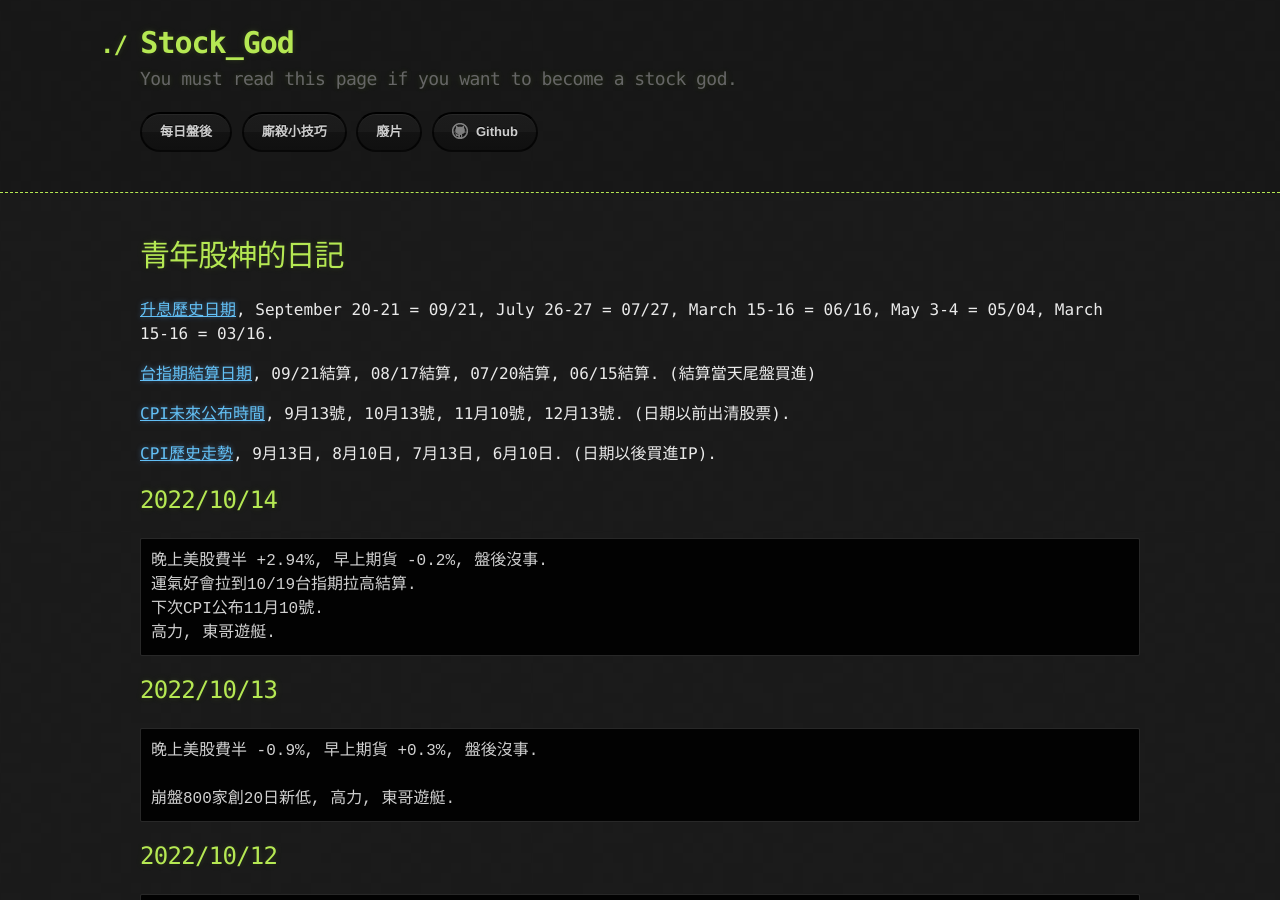
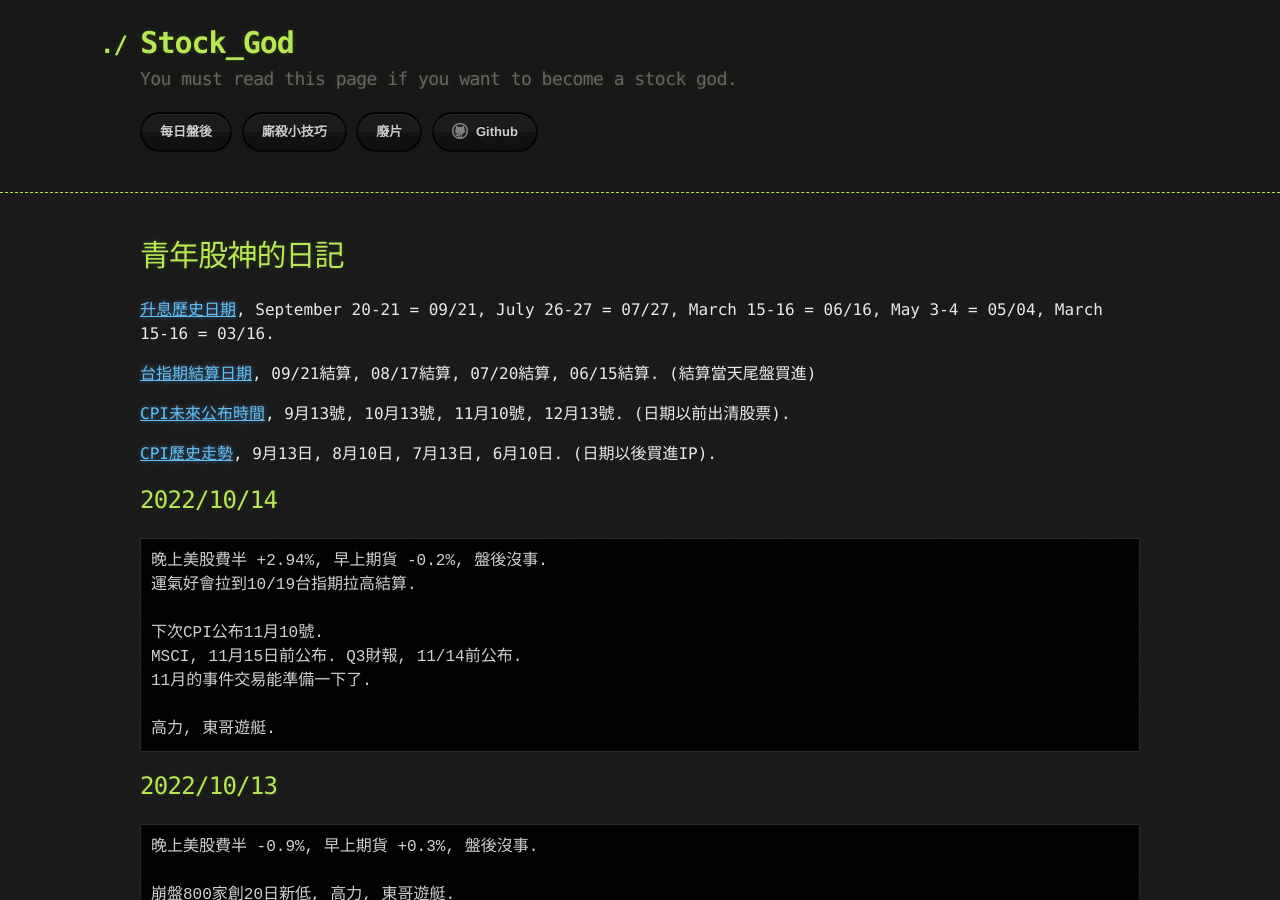
Before and after one commit to lepg5487/Stock_God, a Jekyll site: the page built from index.md, in a window 1280 px wide and 900 px high. Built offline with Jekyll 4.4.1, drawn with Linux system fonts in a browser that asks for light colours; our own code applies the rules of GitHub Pages for plain Markdown files.

Commit message:
Update index.md

````diff
--- a/index.md
+++ b/index.md
@@ -17,7 +17,11 @@ layout: testlayouts
 ```
 晚上美股費半 +2.94%, 早上期貨 -0.2%, 盤後沒事.
 運氣好會拉到10/19台指期拉高結算.
+
 下次CPI公布11月10號.
+MSCI, 11月15日前公布. Q3財報, 11/14前公布.
+11月的事件交易能準備一下了.
+
 高力, 東哥遊艇.
 ```
 
````
